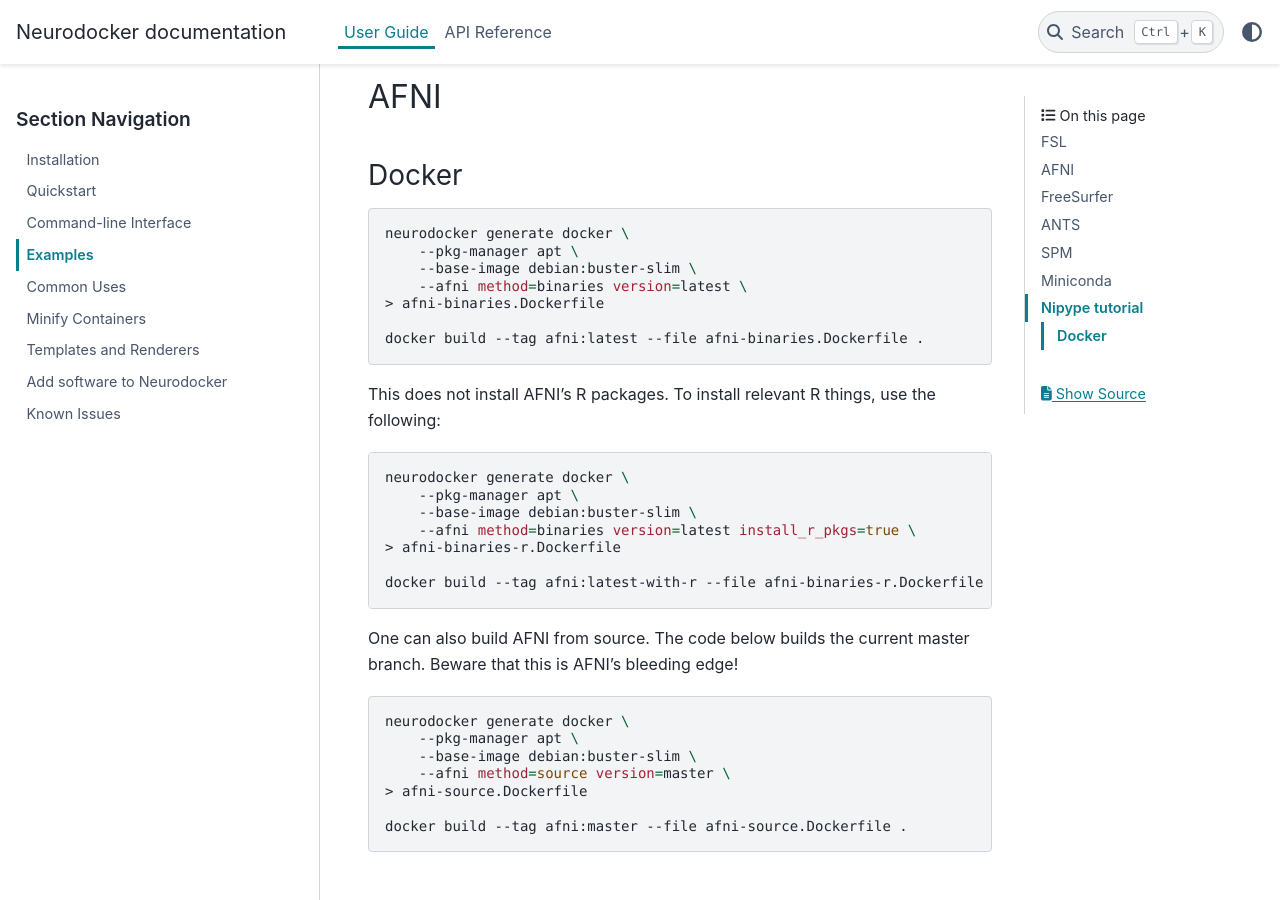
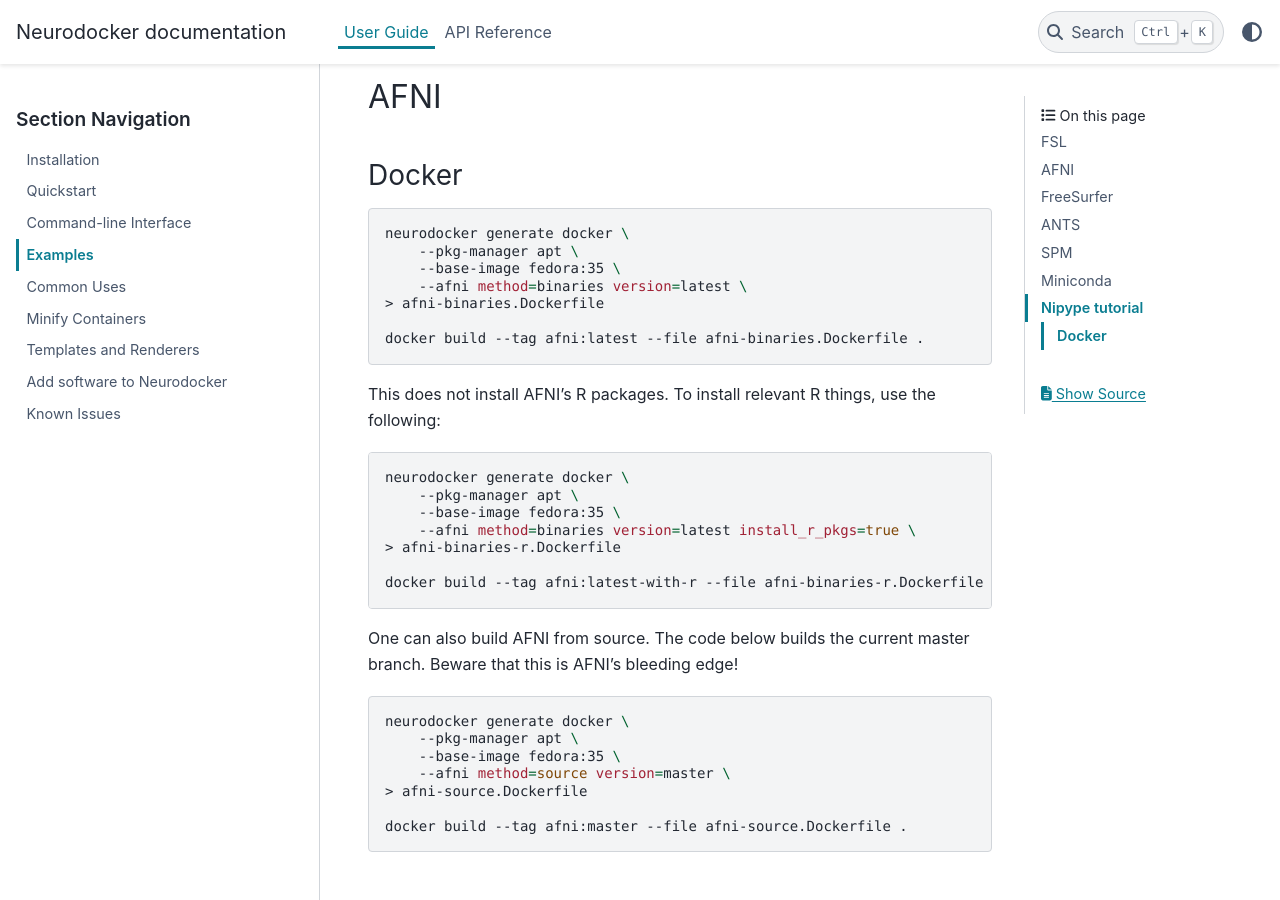
Before and after one commit to ReproNim/neurodocker, a Sphinx documentation site: the page built from docs/user_guide/examples.rst, in a window 1280 px wide and 900 px high, scrolled down 1206 px. Built offline with Sphinx 7.4.7 and the PyData theme 0.15.4, drawn with Linux system fonts in a browser that asks for light colours; pages that are not in the unit, such as notebooks, are missing from menus.

Commit message:
changed base image for AFNI to fedora:35
https://github.com/ReproNim/neurodocker/issues/519#issuecomment-1465845156

```diff
--- a/docs/user_guide/examples.rst
+++ b/docs/user_guide/examples.rst
@@ -69,7 +69,7 @@
 
     neurodocker generate docker \
         --pkg-manager apt \
-        --base-image debian:buster-slim \
+        --base-image fedora:35 \
         --afni method=binaries version=latest \
     > afni-binaries.Dockerfile
 
@@ -82,7 +82,7 @@
 
     neurodocker generate docker \
         --pkg-manager apt \
-        --base-image debian:buster-slim \
+        --base-image fedora:35 \
         --afni method=binaries version=latest install_r_pkgs=true \
     > afni-binaries-r.Dockerfile
 
@@ -96,7 +96,7 @@
 
     neurodocker generate docker \
         --pkg-manager apt \
-        --base-image debian:buster-slim \
+        --base-image fedora:35 \
         --afni method=source version=master \
     > afni-source.Dockerfile
 
```
